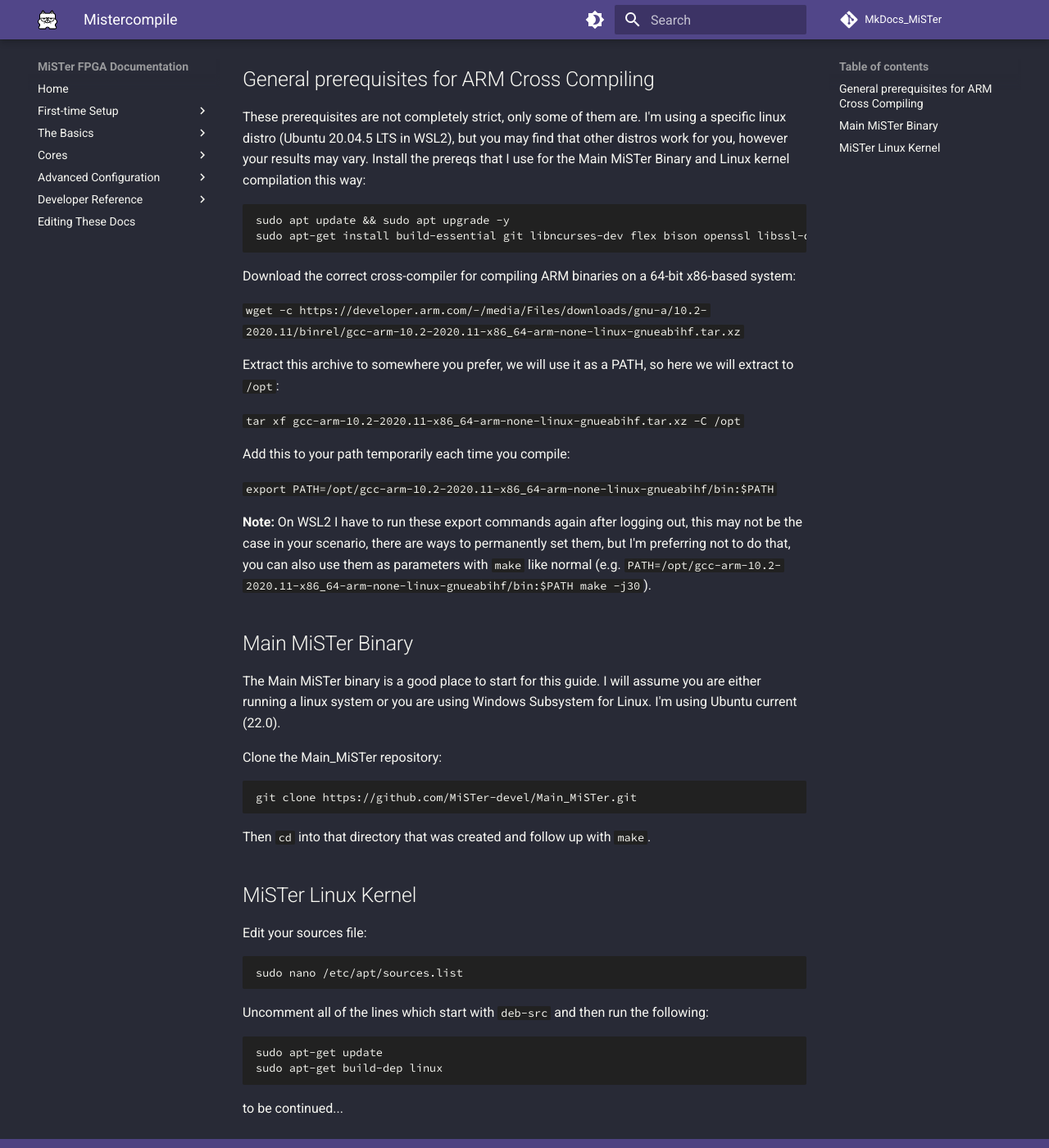
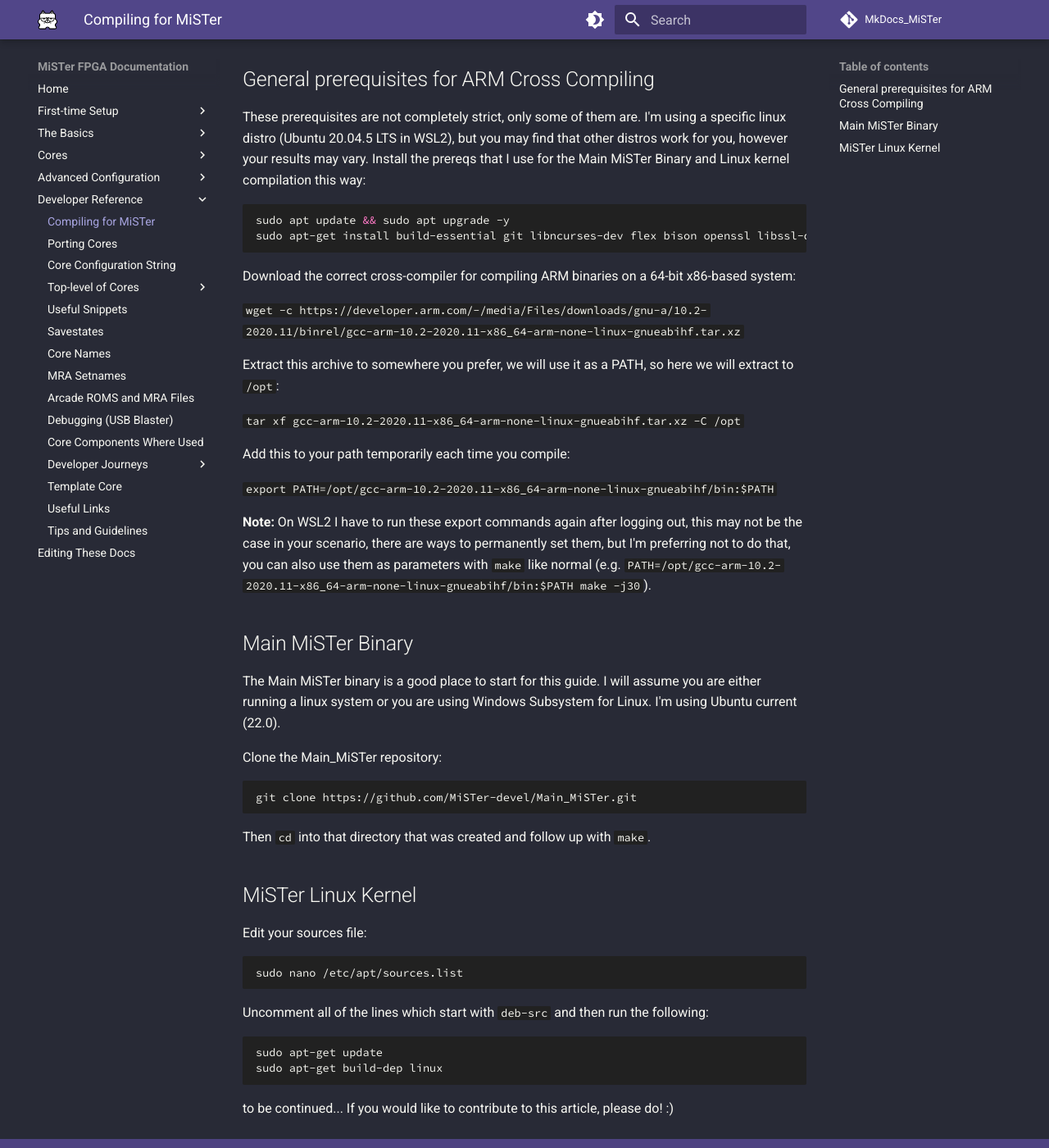
Before and after one commit to MiSTer-devel/MkDocs_MiSTer, an MkDocs documentation site: the page built from docs/developer/mistercompile.md, in a window 1280 px wide and 1400 px high, scrolled down 294 px. Shown: the whole window at 82% size. Built offline with MkDocs 1.6.1 and Material for MkDocs 9.7.7, drawn with Linux system fonts in a browser that asks for light colours; comment, search, counter and statistics services are not loaded; some of the changed text lies outside the part shown.

Commit message:
various fixes

````diff
--- a/docs/developer/mistercompile.md
+++ b/docs/developer/mistercompile.md
@@ -4,7 +4,7 @@
 
 These prerequisites are not completely strict, only some of them are. I'm using a specific linux distro (Ubuntu 20.04.5 LTS in WSL2), but you may find that other distros work for you, however your results may vary. Install the prereqs that I use for the Main MiSTer Binary and Linux kernel compilation this way:
 
-```
+```sh
 sudo apt update && sudo apt upgrade -y
 sudo apt-get install build-essential git libncurses-dev flex bison openssl libssl-dev dkms libelf-dev libudev-dev libpci-dev libiberty-dev autoconf liblz4-tool bc curl gcc git libssl-dev libncurses5-dev lzop make u-boot-tools libgmp3-dev libmpc-dev
 ```
@@ -29,7 +29,7 @@
 
 Clone the Main_MiSTer repository:
 
-```
+```sh
 git clone https://github.com/MiSTer-devel/Main_MiSTer.git
 ```
 
@@ -39,15 +39,15 @@
 
 Edit your sources file:
 
-```
+```sh
 sudo nano /etc/apt/sources.list
 ```
 
 Uncomment all of the lines which start with `deb-src` and then run the following:
 
-```
+```sh
 sudo apt-get update
 sudo apt-get build-dep linux
 ```
 
-to be continued...
+to be continued... If you would like to contribute to this article, please do! :)
--- a/mkdocs.yml
+++ b/mkdocs.yml
@@ -157,7 +157,7 @@
 
   # Developer reference. This is going to mostly mirror what is up on Github wiki already.
   - Developer Reference:
-    #- Compiling for MiSTer: developer/mistercompile.md
+    - Compiling for MiSTer: developer/mistercompile.md
     - Porting Cores: developer/porting.md
     - Core Configuration String: developer/conf_str.md
     - Top-level of Cores:
````
Also changed, not shown: docs/basics/input.md (+1 -1 lines), docs/cores/console.md (+1 -1 lines), docs/developer/test.md (deleted, +0 -41 lines).
